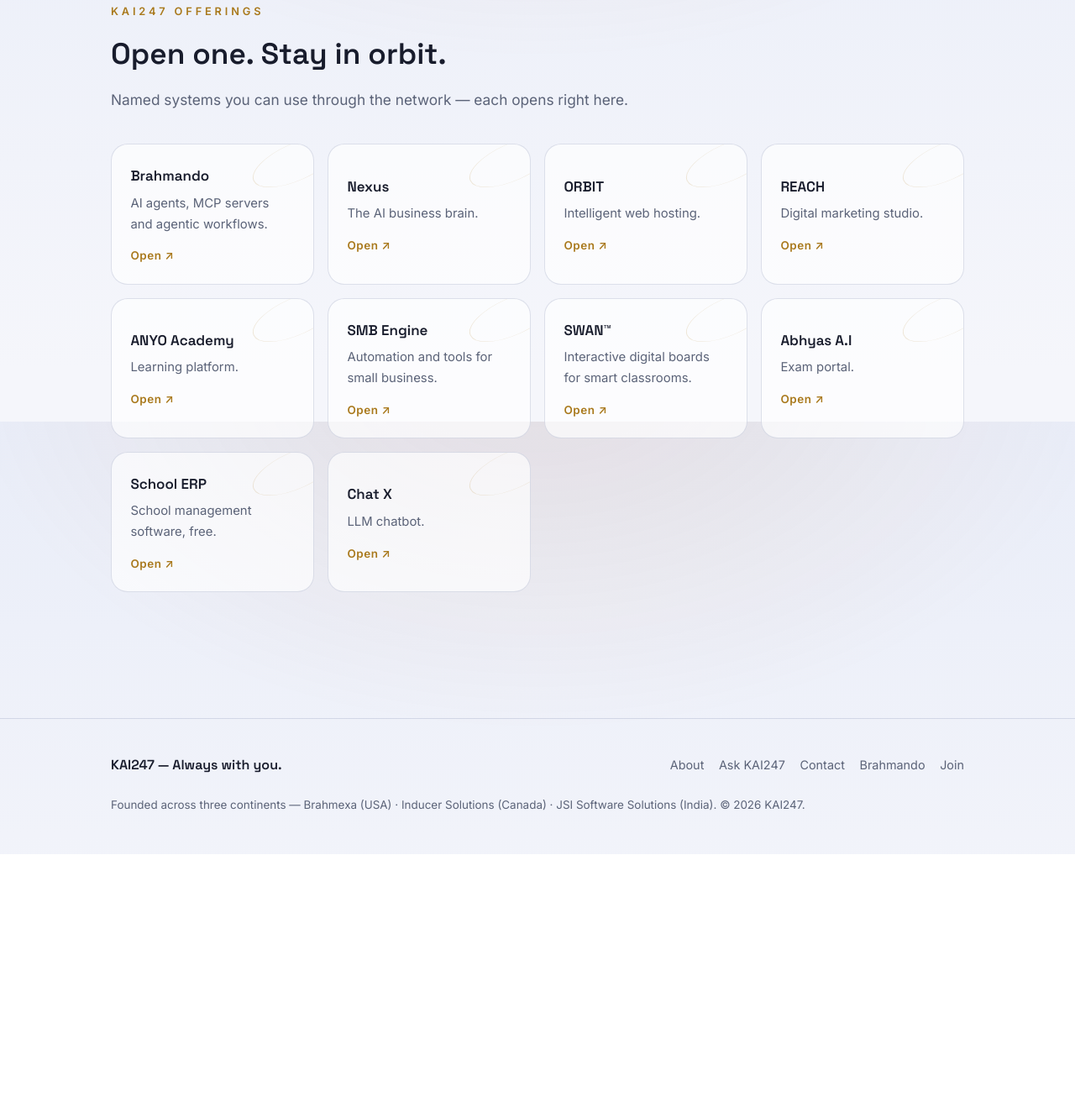
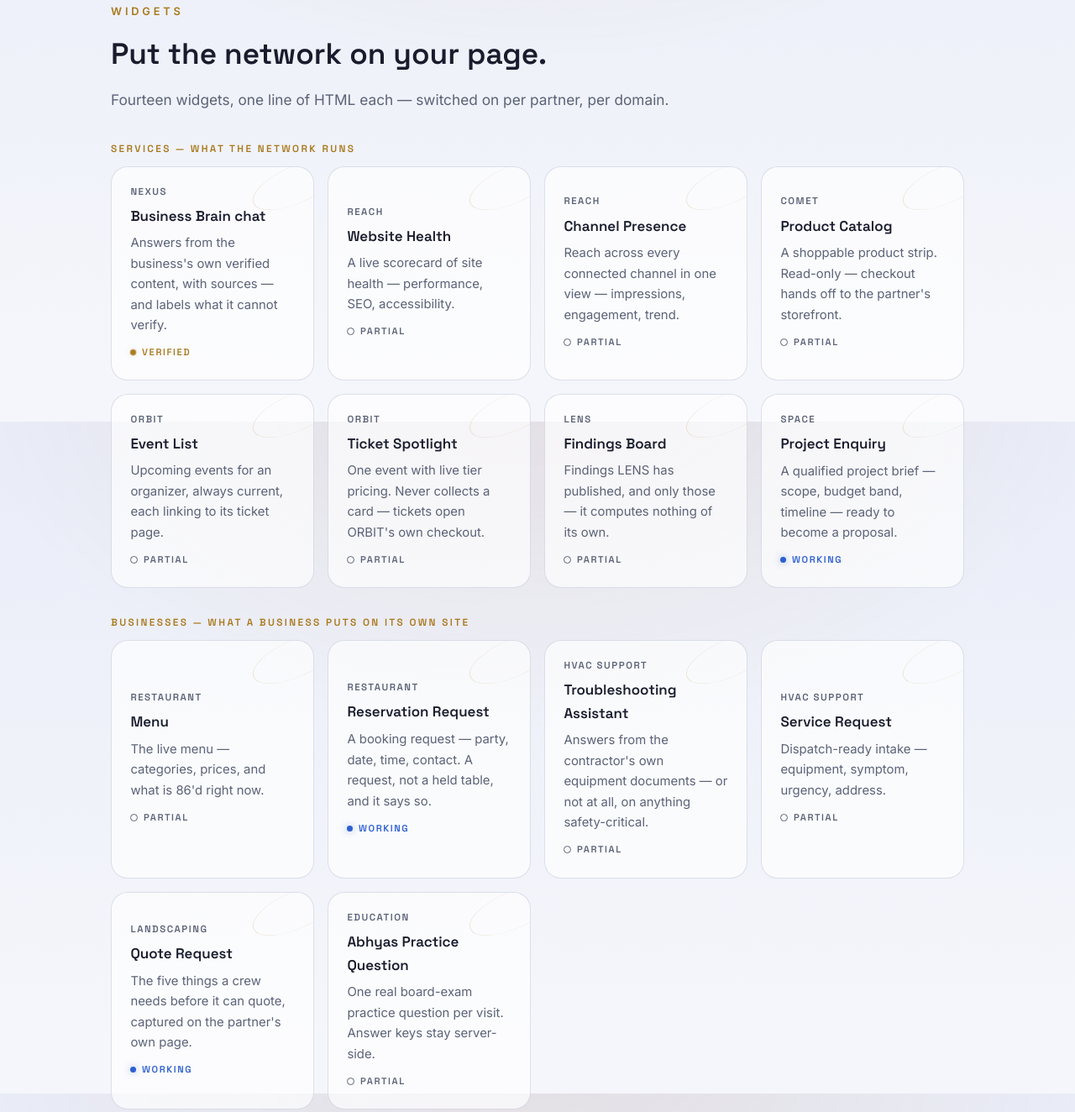
Before and after one commit to KAIORB-AI/website, a plain HTML site: page capabilities/index.html in a window 1280 px wide. Shown: the part 1898-3222 px from the top of the page at 84% size. Before the commit the page ends 2915 px from the top, so only its background shows below. Drawn offline with Linux system fonts and the light colour scheme.

Commit message:
Replace Brahmexa's offering list with the widget catalog
The old tiles were a product list. These fourteen widgets are the thing a
visitor can actually put on their own page, grouped by the owner's rule —
services are what the network runs (NEXUS, REACH, COMET, ORBIT, LENS,
SPACE), businesses are what a business puts on its own site (restaurant,
HVAC, landscaping, education).

Names, taglines and statuses come from the live catalog API, not from
memory. Statuses ship verbatim: one verified, three working, ten partial.
Ten of fourteen being partial is exactly why they are not smoothed into
marketing language — a note says what each status means.

Tiles preview rather than embed: embedding needs a partner key with
kai247.com on its allowlist, and KAI247 has none yet.

Co-Authored-By: Claude Fable 5 <noreply@anthropic.com>

```diff
--- a/assets/css/site.css
+++ b/assets/css/site.css
@@ -340,6 +340,12 @@ a.orb-world:hover { text-decoration: none; }
 .offering.soon::after { border-color: var(--line); }
 .pill { display: inline-flex; align-items: center; gap: .42rem; font: 600 .7rem/1 "Space Grotesk", sans-serif; letter-spacing: .14em; text-transform: uppercase; color: var(--mut); margin-top: .9rem; }
 .pill.live { color: var(--gold); }
+.pill.work { color: var(--blue); }
+.pill.work::before {
+  content: ''; width: 7px; height: 7px; border-radius: 50%;
+  background: var(--blue); box-shadow: 0 0 9px color-mix(in srgb, var(--blue) 45%, transparent);
+}
+.pill.off::before { content: ''; width: 7px; height: 7px; border-radius: 50%; border: 1.5px solid var(--mut); }
 .pill.live::before {
   content: ''; width: 7px; height: 7px; border-radius: 50%;
   background: var(--gold); box-shadow: 0 0 9px var(--gold-soft);
--- a/capabilities/index.html
+++ b/capabilities/index.html
@@ -4,12 +4,12 @@
 <meta charset="utf-8">
 <meta name="viewport" content="width=device-width, initial-scale=1">
 <title>Capabilities — KAI247</title>
-<meta name="description" content="The KAI247 capability catalog: AI, software engineering, web and commerce, growth, cloud, education technology, events and data — one consolidated network.">
+<meta name="description" content="The KAI247 capability catalog and its fourteen embeddable widgets — NEXUS, REACH, COMET, ORBIT, LENS and SPACE, plus restaurant, HVAC, landscaping and education. One line of HTML each.">
 <link rel="canonical" href="https://kai247.com/capabilities/">
 <meta property="og:type" content="website">
 <meta property="og:url" content="https://kai247.com/capabilities/">
 <meta property="og:title" content="Capabilities — KAI247">
-<meta property="og:description" content="Eight constellations. One consolidated catalog.">
+<meta property="og:description" content="Eight constellations, and fourteen widgets you can put on your own page.">
 <meta name="theme-color" content="#05060c" media="(prefers-color-scheme: dark)">
 <meta name="theme-color" content="#f5f6fb" media="(prefers-color-scheme: light)">
 <link rel="icon" type="image/svg+xml" href="/favicon.svg">
@@ -114,65 +114,112 @@
     </div>
   </section>
 
-  <section class="band" id="offerings">
+  <section class="band" id="widgets">
     <div class="container">
       <header>
-        <p class="kicker">KAI247 offerings</p>
-        <h2>Open one. Stay in orbit.</h2>
-        <p class="lede">Named systems you can use through the network — each opens right here.</p>
+        <p class="kicker">Widgets</p>
+        <h2>Put the network on your page.</h2>
+        <p class="lede">Fourteen widgets, one line of HTML each — switched on per partner, per domain.</p>
       </header>
+
+      <p class="qa-group">Services — what the network runs</p>
       <div class="offerings">
-        <button class="offering" type="button" data-slug="brahmando" data-name="Brahmando" data-url="https://brahmando.com/">
-          <h3>Brahmando</h3>
-          <p>AI agents, MCP servers and agentic workflows.</p>
-          <span class="open">Open ↗</span>
+        <button class="offering" type="button" data-slug="nexus-chat" data-name="Nexus Business Brain" data-url="https://brahmexa.com/widgets/preview.php?widget=nexus-chat">
+          <span class="theme">NEXUS</span>
+          <h3>Business Brain chat</h3>
+          <p>Answers from the business's own verified content, with sources — and labels what it cannot verify.</p>
+          <span class="pill live">Verified</span>
         </button>
-        <button class="offering" type="button" data-slug="nexus" data-name="Nexus" data-url="https://brahmexa.com/">
-          <h3>Nexus</h3>
-          <p>The AI business brain.</p>
-          <span class="open">Open ↗</span>
+        <button class="offering" type="button" data-slug="reach-audit" data-name="REACH Website Health" data-url="https://brahmexa.com/widgets/preview.php?widget=reach-audit">
+          <span class="theme">REACH</span>
+          <h3>Website Health</h3>
+          <p>A live scorecard of site health — performance, SEO, accessibility.</p>
+          <span class="pill off">Partial</span>
         </button>
-        <button class="offering" type="button" data-slug="orbit" data-name="ORBIT" data-url="https://brahmexa.com/">
-          <h3>ORBIT</h3>
-          <p>Intelligent web hosting.</p>
-          <span class="open">Open ↗</span>
+        <button class="offering" type="button" data-slug="reach-presence" data-name="REACH Channel Presence" data-url="https://brahmexa.com/widgets/preview.php?widget=reach-presence">
+          <span class="theme">REACH</span>
+          <h3>Channel Presence</h3>
+          <p>Reach across every connected channel in one view — impressions, engagement, trend.</p>
+          <span class="pill off">Partial</span>
         </button>
-        <button class="offering" type="button" data-slug="reach" data-name="REACH" data-url="https://brahmexa.com/">
-          <h3>REACH</h3>
-          <p>Digital marketing studio.</p>
-          <span class="open">Open ↗</span>
+        <button class="offering" type="button" data-slug="comet-catalog" data-name="COMET Product Catalog" data-url="https://brahmexa.com/widgets/preview.php?widget=comet-catalog">
+          <span class="theme">COMET</span>
+          <h3>Product Catalog</h3>
+          <p>A shoppable product strip. Read-only — checkout hands off to the partner's storefront.</p>
+          <span class="pill off">Partial</span>
         </button>
-        <button class="offering" type="button" data-slug="anyo" data-name="ANYO Academy" data-url="https://brahmexa.com/">
-          <h3>ANYO Academy</h3>
-          <p>Learning platform.</p>
-          <span class="open">Open ↗</span>
+        <button class="offering" type="button" data-slug="orbit-events" data-name="ORBIT Event List" data-url="https://brahmexa.com/widgets/preview.php?widget=orbit-events">
+          <span class="theme">ORBIT</span>
+          <h3>Event List</h3>
+          <p>Upcoming events for an organizer, always current, each linking to its ticket page.</p>
+          <span class="pill off">Partial</span>
         </button>
-        <button class="offering" type="button" data-slug="smb-engine" data-name="SMB Engine" data-url="https://brahmexa.com/">
-          <h3>SMB Engine</h3>
-          <p>Automation and tools for small business.</p>
-          <span class="open">Open ↗</span>
+        <button class="offering" type="button" data-slug="orbit-ticket" data-name="ORBIT Ticket Spotlight" data-url="https://brahmexa.com/widgets/preview.php?widget=orbit-ticket">
+          <span class="theme">ORBIT</span>
+          <h3>Ticket Spotlight</h3>
+          <p>One event with live tier pricing. Never collects a card — tickets open ORBIT's own checkout.</p>
+          <span class="pill off">Partial</span>
         </button>
-        <button class="offering" type="button" data-slug="swan" data-name="SWAN™" data-url="https://jsisoftwaresolutions.com/">
-          <h3>SWAN™</h3>
-          <p>Interactive digital boards for smart classrooms.</p>
-          <span class="open">Open ↗</span>
+        <button class="offering" type="button" data-slug="lens-metrics" data-name="LENS Findings Board" data-url="https://brahmexa.com/widgets/preview.php?widget=lens-metrics">
+          <span class="theme">LENS</span>
+          <h3>Findings Board</h3>
+          <p>Findings LENS has published, and only those — it computes nothing of its own.</p>
+          <span class="pill off">Partial</span>
         </button>
-        <button class="offering" type="button" data-slug="abhyas" data-name="Abhyas A.I" data-url="https://jsisoftwaresolutions.com/">
-          <h3>Abhyas A.I</h3>
-          <p>Exam portal.</p>
-          <span class="open">Open ↗</span>
-        </button>
-        <button class="offering" type="button" data-slug="school-erp" data-name="School ERP" data-url="https://jsisoftwaresolutions.com/">
-          <h3>School ERP</h3>
-          <p>School management software, free.</p>
-          <span class="open">Open ↗</span>
-        </button>
-        <button class="offering" type="button" data-slug="chat-x" data-name="Chat X" data-url="https://jsisoftwaresolutions.com/">
-          <h3>Chat X</h3>
-          <p>LLM chatbot.</p>
-          <span class="open">Open ↗</span>
+        <button class="offering" type="button" data-slug="space-proposal" data-name="SPACE Project Enquiry" data-url="https://brahmexa.com/widgets/preview.php?widget=space-proposal">
+          <span class="theme">SPACE</span>
+          <h3>Project Enquiry</h3>
+          <p>A qualified project brief — scope, budget band, timeline — ready to become a proposal.</p>
+          <span class="pill work">Working</span>
         </button>
       </div>
+
+      <p class="qa-group">Businesses — what a business puts on its own site</p>
+      <div class="offerings">
+        <button class="offering" type="button" data-slug="restaurant-menu" data-name="Restaurant Menu" data-url="https://brahmexa.com/widgets/preview.php?widget=restaurant-menu">
+          <span class="theme">Restaurant</span>
+          <h3>Menu</h3>
+          <p>The live menu — categories, prices, and what is 86'd right now.</p>
+          <span class="pill off">Partial</span>
+        </button>
+        <button class="offering" type="button" data-slug="restaurant-reserve" data-name="Restaurant Reservation Request" data-url="https://brahmexa.com/widgets/preview.php?widget=restaurant-reserve">
+          <span class="theme">Restaurant</span>
+          <h3>Reservation Request</h3>
+          <p>A booking request — party, date, time, contact. A request, not a held table, and it says so.</p>
+          <span class="pill work">Working</span>
+        </button>
+        <button class="offering" type="button" data-slug="hvac-assistant" data-name="HVAC Troubleshooting Assistant" data-url="https://brahmexa.com/widgets/preview.php?widget=hvac-assistant">
+          <span class="theme">HVAC Support</span>
+          <h3>Troubleshooting Assistant</h3>
+          <p>Answers from the contractor's own equipment documents — or not at all, on anything safety-critical.</p>
+          <span class="pill off">Partial</span>
+        </button>
+        <button class="offering" type="button" data-slug="hvac-service-request" data-name="HVAC Service Request" data-url="https://brahmexa.com/widgets/preview.php?widget=hvac-service-request">
+          <span class="theme">HVAC Support</span>
+          <h3>Service Request</h3>
+          <p>Dispatch-ready intake — equipment, symptom, urgency, address.</p>
+          <span class="pill off">Partial</span>
+        </button>
+        <button class="offering" type="button" data-slug="landscaping-quote" data-name="Landscaping Quote Request" data-url="https://brahmexa.com/widgets/preview.php?widget=landscaping-quote">
+          <span class="theme">Landscaping</span>
+          <h3>Quote Request</h3>
+          <p>The five things a crew needs before it can quote, captured on the partner's own page.</p>
+          <span class="pill work">Working</span>
+        </button>
+        <button class="offering" type="button" data-slug="abhyas-practice" data-name="Abhyas Practice Question" data-url="https://brahmexa.com/widgets/preview.php?widget=abhyas-practice">
+          <span class="theme">Education</span>
+          <h3>Abhyas Practice Question</h3>
+          <p>One real board-exam practice question per visit. Answer keys stay server-side.</p>
+          <span class="pill off">Partial</span>
+        </button>
+      </div>
+
+      <p class="notice" style="margin-top:2rem">
+        Statuses are the platform's own, not a sales label. <strong>Verified</strong> means a connected live
+        data source. <strong>Working</strong> means it runs and stores what it captures. <strong>Partial</strong>
+        means the widget runs but its data source is not connected here. Embedding on any site needs a partner
+        key with that site's domain on its allowlist — a key without your domain does nothing.
+      </p>
     </div>
   </section>
 </main>
```
Also changed, not shown: docs/CONTENT-INVENTORY.md (+35 -0 lines), docs/DECISIONS.md (+24 -0 lines).
